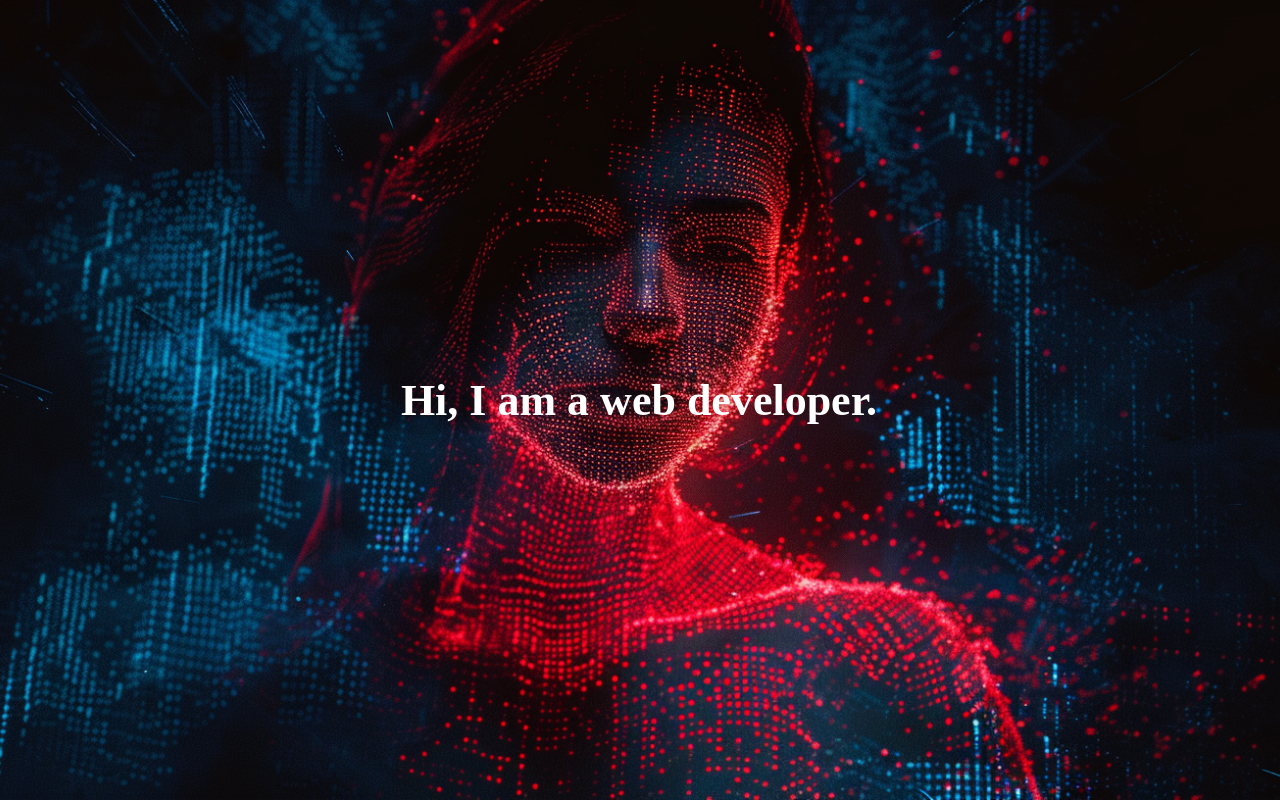
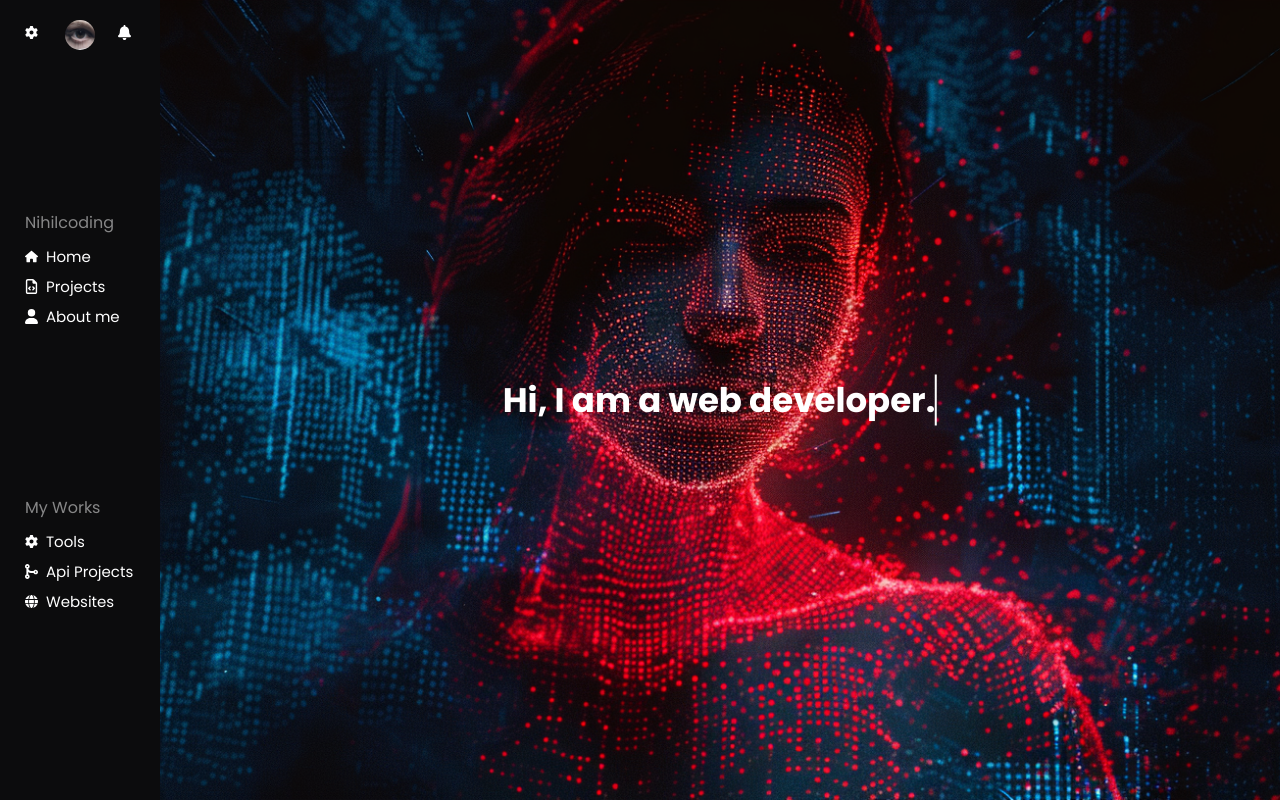
Before and after one commit to Nihilnia/Portfolio, a Vue app: page / in a window 1280 px wide. Built offline with nearby package versions, Linux system fonts and the light colour scheme.

Commit message:
Sidebar, fontawesome, categories

```diff
--- a/package.json
+++ b/package.json
@@ -8,7 +8,12 @@
     "lint": "vue-cli-service lint"
   },
   "dependencies": {
+    "@fortawesome/fontawesome-svg-core": "^6.7.1",
+    "@fortawesome/free-regular-svg-icons": "^6.7.1",
+    "@fortawesome/free-solid-svg-icons": "^6.7.1",
+    "@fortawesome/vue-fontawesome": "^3.0.8",
     "core-js": "^3.8.3",
+    "font-awesome": "^4.7.0",
     "vue": "^3.2.13"
   },
   "devDependencies": {
--- a/public/index.html
+++ b/public/index.html
@@ -1,15 +1,26 @@
 <!DOCTYPE html>
 <html lang="">
   <head>
-    <meta charset="utf-8">
-    <meta http-equiv="X-UA-Compatible" content="IE=edge">
-    <meta name="viewport" content="width=device-width,initial-scale=1.0">
-    <link rel="icon" href="<%= BASE_URL %>favicon.ico">
+    <meta charset="utf-8" />
+    <meta http-equiv="X-UA-Compatible" content="IE=edge" />
+    <meta name="viewport" content="width=device-width,initial-scale=1.0" />
+    <link rel="icon" href="<%= BASE_URL %>favicon.ico" />
     <title><%= htmlWebpackPlugin.options.title %></title>
+
+    <link rel="preconnect" href="https://fonts.googleapis.com" />
+    <link rel="preconnect" href="https://fonts.gstatic.com" crossorigin />
+    <link
+      href="https://fonts.googleapis.com/css2?family=Poppins:ital,wght@0,100;0,200;0,300;0,400;0,500;0,600;0,700;0,800;0,900;1,100;1,200;1,300;1,400;1,500;1,600;1,700;1,800;1,900&display=swap"
+      rel="stylesheet"
+    />
   </head>
   <body>
     <noscript>
-      <strong>We're sorry but <%= htmlWebpackPlugin.options.title %> doesn't work properly without JavaScript enabled. Please enable it to continue.</strong>
+      <strong
+        >We're sorry but <%= htmlWebpackPlugin.options.title %> doesn't work
+        properly without JavaScript enabled. Please enable it to
+        continue.</strong
+      >
     </noscript>
     <div id="app"></div>
     <!-- built files will be auto injected -->
--- a/src/App.vue
+++ b/src/App.vue
@@ -1,5 +1,34 @@
 <template>
-  <WelcomeHeader text="Hi, I am a web developer." />
+  <div id="container-main">
+    <div id="sidebar">
+      <section id="intel">
+        <a href="">
+          <font-awesome-icon icon="fa-solid fa-gear" />
+        </a>
+        <img src="./assets/images/2glance__big copy.png" alt="" />
+        <a href="">
+          <font-awesome-icon :icon="['fas', 'bell']" />
+        </a>
+      </section>
+      <section>
+        <p>Nihilcoding</p>
+        <div><font-awesome-icon :icon="['fas', 'home']" /> Home</div>
+        <div><font-awesome-icon :icon="['far', 'file-code']" /> Projects</div>
+        <div><font-awesome-icon :icon="['fas', 'user']" /> About me</div>
+      </section>
+      <section>
+        <p>My Works</p>
+        <div><font-awesome-icon :icon="['fas', 'gear']" /> Tools</div>
+        <div>
+          <font-awesome-icon :icon="['fas', 'code-merge']" /> Api Projects
+        </div>
+        <div><font-awesome-icon :icon="['fas', 'globe']" /> Websites</div>
+      </section>
+    </div>
+    <div class="right-side">
+      <WelcomeHeader text="Hi, I am a web developer." />
+    </div>
+  </div>
 </template>
 
 <script>
@@ -11,4 +40,55 @@ export default {
 };
 </script>
 
-<style></style>
+<style>
+#container-main {
+  display: grid;
+  max-width: 100%;
+  width: 100%;
+  grid-template-columns: 12.5% 87.5%;
+}
+
+#sidebar {
+  display: grid;
+  padding: 20px 25px;
+}
+
+#sidebar section > p {
+  opacity: 0.5;
+  margin-bottom: 10px;
+}
+#sidebar section > div {
+  font-size: 15px;
+  margin-bottom: 7px;
+}
+
+#sidebar a {
+  text-decoration: none;
+  color: #fff;
+}
+
+#intel {
+  display: flex;
+  justify-content: space-between;
+  max-width: 100%;
+  width: 100%;
+}
+
+#intel img {
+  width: 30px;
+  height: 30px;
+  border-radius: 50%;
+}
+
+#sidebar h1,
+#sidebar div {
+  margin: 0;
+  padding: 0;
+}
+
+#sidebar svg {
+  width: 13px;
+  height: 15px;
+  margin-right: 4px;
+}
+</style>
--- /dev/null
+++ b/src/assets/styles/fonts.css
@@ -0,0 +1,107 @@
+.poppins-thin {
+  font-family: "Poppins", sans-serif;
+  font-weight: 100;
+  font-style: normal;
+}
+
+.poppins-extralight {
+  font-family: "Poppins", sans-serif;
+  font-weight: 200;
+  font-style: normal;
+}
+
+.poppins-light {
+  font-family: "Poppins", sans-serif;
+  font-weight: 300;
+  font-style: normal;
+}
+
+.poppins-regular {
+  font-family: "Poppins", sans-serif;
+  font-weight: 400;
+  font-style: normal;
+}
+
+.poppins-medium {
+  font-family: "Poppins", sans-serif;
+  font-weight: 500;
+  font-style: normal;
+}
+
+.poppins-semibold {
+  font-family: "Poppins", sans-serif;
+  font-weight: 600;
+  font-style: normal;
+}
+
+.poppins-bold {
+  font-family: "Poppins", sans-serif;
+  font-weight: 700;
+  font-style: normal;
+}
+
+.poppins-extrabold {
+  font-family: "Poppins", sans-serif;
+  font-weight: 800;
+  font-style: normal;
+}
+
+.poppins-black {
+  font-family: "Poppins", sans-serif;
+  font-weight: 900;
+  font-style: normal;
+}
+
+.poppins-thin-italic {
+  font-family: "Poppins", sans-serif;
+  font-weight: 100;
+  font-style: italic;
+}
+
+.poppins-extralight-italic {
+  font-family: "Poppins", sans-serif;
+  font-weight: 200;
+  font-style: italic;
+}
+
+.poppins-light-italic {
+  font-family: "Poppins", sans-serif;
+  font-weight: 300;
+  font-style: italic;
+}
+
+.poppins-regular-italic {
+  font-family: "Poppins", sans-serif;
+  font-weight: 400;
+  font-style: italic;
+}
+
+.poppins-medium-italic {
+  font-family: "Poppins", sans-serif;
+  font-weight: 500;
+  font-style: italic;
+}
+
+.poppins-semibold-italic {
+  font-family: "Poppins", sans-serif;
+  font-weight: 600;
+  font-style: italic;
+}
+
+.poppins-bold-italic {
+  font-family: "Poppins", sans-serif;
+  font-weight: 700;
+  font-style: italic;
+}
+
+.poppins-extrabold-italic {
+  font-family: "Poppins", sans-serif;
+  font-weight: 800;
+  font-style: italic;
+}
+
+.poppins-black-italic {
+  font-family: "Poppins", sans-serif;
+  font-weight: 900;
+  font-style: italic;
+}
--- a/src/assets/styles/global.css
+++ b/src/assets/styles/global.css
@@ -5,4 +5,5 @@
 body {
   background-color: #0c0c0d;
   color: #fff;
+  font-family: "Poppins", sans-serif;
 }
--- a/src/components/WelcomeHeader.vue
+++ b/src/components/WelcomeHeader.vue
@@ -43,7 +43,7 @@ export default {
 }
 
 #typewriter {
-  font-size: 44px;
+  font-size: 34px;
   border-right: 2px solid;
   width: fit-content;
   animation: blink 0.7s step-end infinite;
--- a/src/main.js
+++ b/src/main.js
@@ -1,5 +1,35 @@
 import { createApp } from "vue";
+import { library } from "@fortawesome/fontawesome-svg-core";
 import App from "./App.vue";
 import "./assets/styles/global.css";
+import "./assets/styles/fonts.css";
 
-createApp(App).mount("#app");
+import { FontAwesomeIcon } from "@fortawesome/vue-fontawesome";
+import { faFileCode } from "@fortawesome/free-regular-svg-icons";
+import {
+  faGear,
+  faUser,
+  faHome,
+  faSliders,
+  faBell,
+  faCode,
+  faCodeMerge,
+  faGlobe,
+} from "@fortawesome/free-solid-svg-icons";
+
+// Add icons to the library
+library.add(
+  faFileCode,
+  faGear,
+  faUser,
+  faHome,
+  faSliders,
+  faBell,
+  faCode,
+  faCodeMerge,
+  faGlobe
+);
+
+const app = createApp(App);
+app.component("font-awesome-icon", FontAwesomeIcon);
+app.mount("#app");
```
Also changed, not shown: src/assets/images/2glance__big copy.png (added), 1 other file (tests, documents, lock files or other folders).
